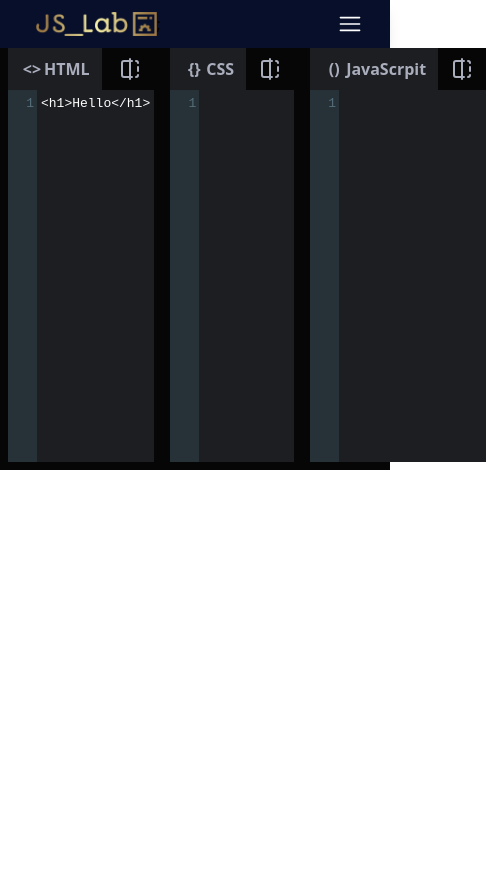
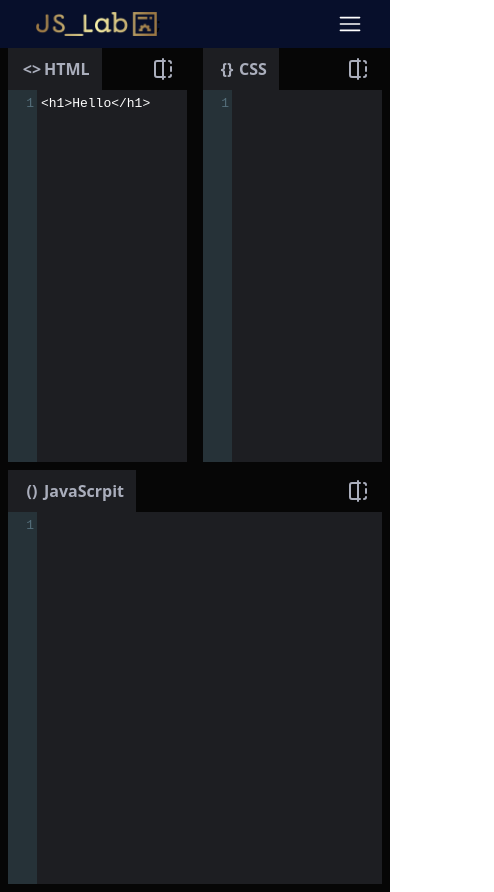
Before and after one commit to rohitboltfree/LIVE_CODE_EDITOR, a React (Vite) app: page /PracticeJS/Code in a window 390 px wide. Shown: the whole page, 494 px wide, since content can reach past the window. Before the commit the page ends 844 px from the top, so only its background shows below. Built offline with nearby package versions, Linux system fonts and the light colour scheme; no server answers; what @react-pdf/renderer would draw is missing.

Commit message:
fixed responsiveness

```diff
--- a/src/Code_Editor/Data.jsx
+++ b/src/Code_Editor/Data.jsx
@@ -11,7 +11,6 @@ import { Height } from '@mui/icons-material';
 const Container = styled(Box)`
       display: flex;
       background-color:#060606;
-      height:50vh;
 `
 
 
@@ -23,14 +22,18 @@ function Data() {
     console.log(html)
 
     return (
-      <Container>
+      <Container sx={{
+        display: 'flex',
+        flexWrap: 'wrap',
+        justifyContent: 'space-around',
+      }}>
         <Editor
             heading="HTML"
             icon="<>"
             color="#FF3C41"
             value={html}
             onChange={setHtml}
-            style={'controlled-editor'}
+            style={'controlled-editor '}
             />
         <Editor
              heading="CSS"
--- a/src/Code_Editor/Editor.jsx
+++ b/src/Code_Editor/Editor.jsx
@@ -35,19 +35,18 @@ const Header = styled(Box)`
 
 function Editor({ heading, icon, color, value, onChange,style }) {
 
-
-
-
   const [open, setOpen] = useState(true);
-
   const handleChange = (editor, data, value) => {
     onChange(value);
   }
 
   return (
     <>
-
-      <Container style={open ? null : { flexGrow: 0 }}>
+      <Container style={open ? null : { flexGrow: 0 }}
+      sx={{
+        height: '50vh',
+      }}
+      >
         <Header>
           <Heading>
             <Box component="span"
@@ -69,7 +68,7 @@ function Editor({ heading, icon, color, value, onChange,style }) {
           />
         </Header>
         <ControlledEditor
-          className={`flex-1 overflow-y-auto h-full ${style}`}
+          className={`flex-1 overflow-y-auto h-1/3  ${style}`}
           value={value}
           onBeforeChange={handleChange}
           options={{
--- a/src/components/Header.jsx
+++ b/src/components/Header.jsx
@@ -202,6 +202,18 @@ export default function Header() {
               </li>
               <li>
                 <NavLink
+                  to="/playground"
+                  className={({ isActive }) =>
+                    `${
+                      isActive ? "text-orange-700" : "text-grey-700"
+                    } block text-gray-300 hover:bg-gray-700 hover:text-white px-3 py-2 rounded-md text-base font-medium`
+                  }
+                >
+                  playground
+                </NavLink>
+              </li>
+              <li>
+                <NavLink
                   to="/test-skill"
                   className={({ isActive }) =>
                     `${
--- a/src/components/PracticeJS.jsx
+++ b/src/components/PracticeJS.jsx
@@ -75,8 +75,8 @@ function PracticeJS() {
     }
   }
   return (
-    <div className='flex container mx-auto p-4 gap-2'>
-      <aside className='p-4 border  flex flex-col gap-1 min-w-44 items-center'>
+    <div className='flex flex-wrap container mx-auto p-4 gap-2'>
+      <aside className='p-4 border flex-1 md:flex-grow-0  flex flex-col gap-1 min-w-44 items-center'>
       <div className="save-new flex flex-wrap gap-3 my-3">
         <Button onClick={handleSave} size='small' variant='outlined'>
           Save
@@ -102,10 +102,7 @@ function PracticeJS() {
           New
         </Button>
       </div>
-      {
-        console.log(files)
 
-      }
       {
         user?.userDetail && files.map((file,id) => {
           return (
@@ -131,8 +128,7 @@ function PracticeJS() {
         })
       }
       </aside>
-      <main className='flex-1'>
-
+      <main className='flex flex-col flex-1'>
 
       <Data />
       <Result />
```
